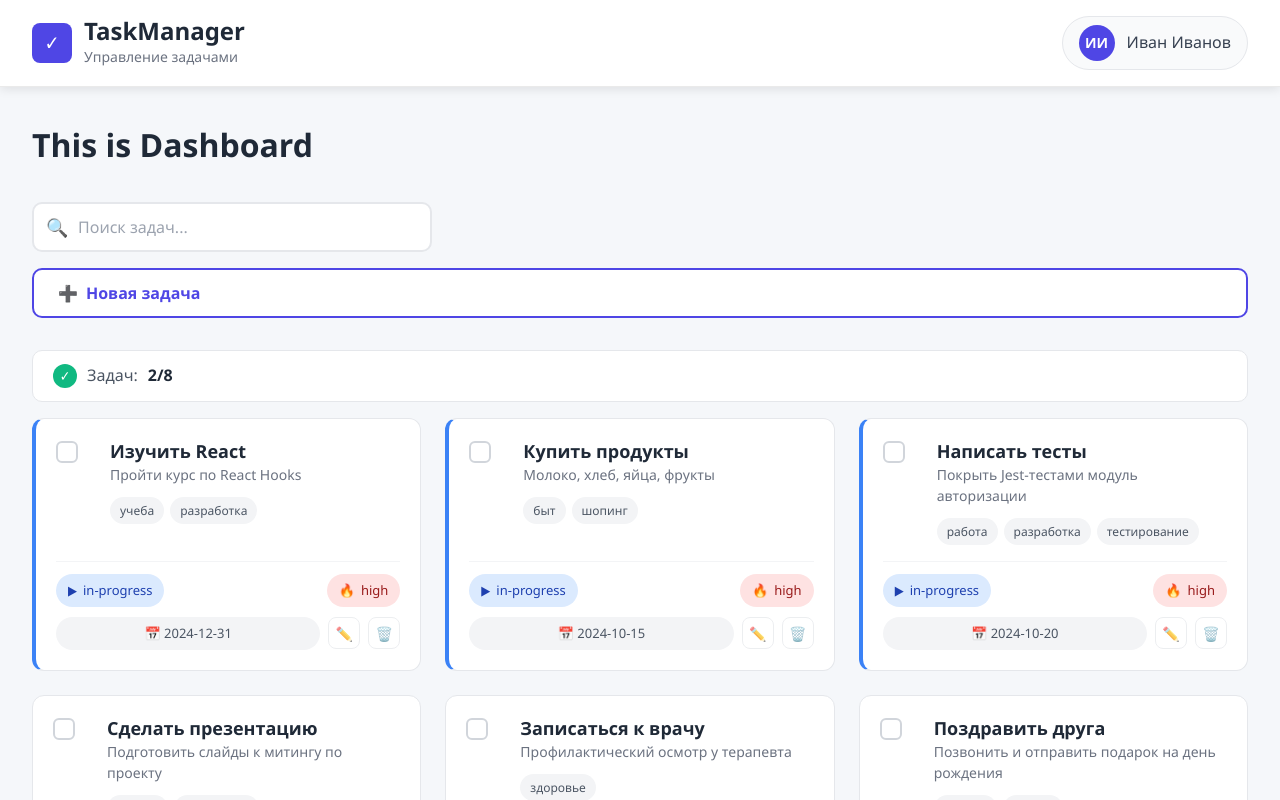
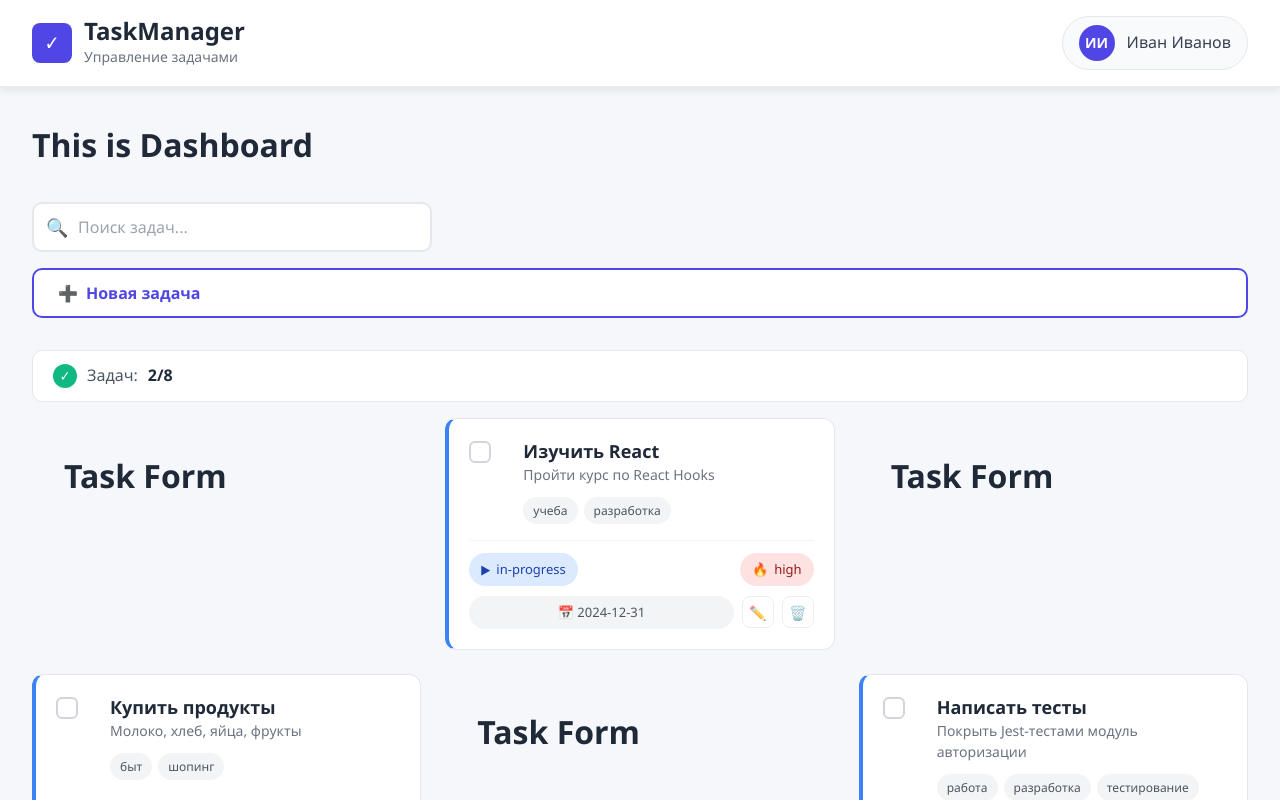
Before and after one commit to artem-valuevich/smart-task-manager, a React (Vite) app in the folder client/: page / in a window 1280 px wide. Shown: the top 800 px of the page. Built offline with nearby package versions, Linux system fonts and the light colour scheme.

Commit message:
Работа над формой

```diff
--- a/client/src/components/TaskItem/TaskItem.jsx
+++ b/client/src/components/TaskItem/TaskItem.jsx
@@ -8,9 +8,15 @@ import { useEffect, useState } from "react";
 export default function TaskItem({
   task: { _id, title, description, status, priority, tags = [], dueDate },
   updateItem,
+  deleteItem,
 }) {
   const [modalIsOpened, setModalIsOpened] = useState(false);
-
+  const handleDelete = () => {
+    if (window.confirm("Вы уверены, что хотите удалить эту задачу?")) {
+      // Здесь нужно добавить вызов функции удаления
+      deleteItem(_id);
+    }
+  };
   // Первая функция
   const handleCheckboxClick = () => {
     updateItem(_id, {
@@ -27,9 +33,15 @@ export default function TaskItem({
 
   return (
     <>
-      <Modal isOpen={modalIsOpened} onClose={() => setModalIsOpened(false)}>
-        <TaskForm />
-      </Modal>
+      <TaskForm
+        task={{ _id, title, description, status, priority, tags, dueDate }}
+        key={`form-${_id}`}
+        isOpen={modalIsOpened}
+        onClose={() => setModalIsOpened(false)}
+        onSubmit={(updatedTask) => {
+          updateItem(updatedTask._id, updatedTask);
+        }}
+      />
       <li className={`task-item ${status}`}>
         {/* Контейнер для чекбокса и основной информации */}
         <div className="task-main">
@@ -92,7 +104,11 @@ export default function TaskItem({
               >
                 ✏️
               </button>
-              <button className="task-action-btn delete" title="Удалить">
+              <button
+                className="task-action-btn delete"
+                title="Удалить"
+                onClick={handleDelete}
+              >
                 🗑️
               </button>
             </div>
--- a/client/src/components/TaskList/TaskList.jsx
+++ b/client/src/components/TaskList/TaskList.jsx
@@ -14,7 +14,9 @@ export default function TaskList() {
       )
     );
   };
-
+  const deleteItem = (id) => {
+    setTasks((prevItems) => prevItems.filter((item) => item._id !== id));
+  };
   const sortedTasks = tasks
     .filter((item) =>
       item.title.toLowerCase().includes(inputValue.toLowerCase())
@@ -61,7 +63,12 @@ export default function TaskList() {
       <div className="task-grid-container">
         <ul className="task-grid">
           {sortedTasks.map((task) => (
-            <TaskItem key={task._id} task={task} updateItem={updateItem} />
+            <TaskItem
+              key={task._id}
+              task={task}
+              updateItem={updateItem}
+              deleteItem={deleteItem}
+            />
           ))}
         </ul>
       </div>
```
